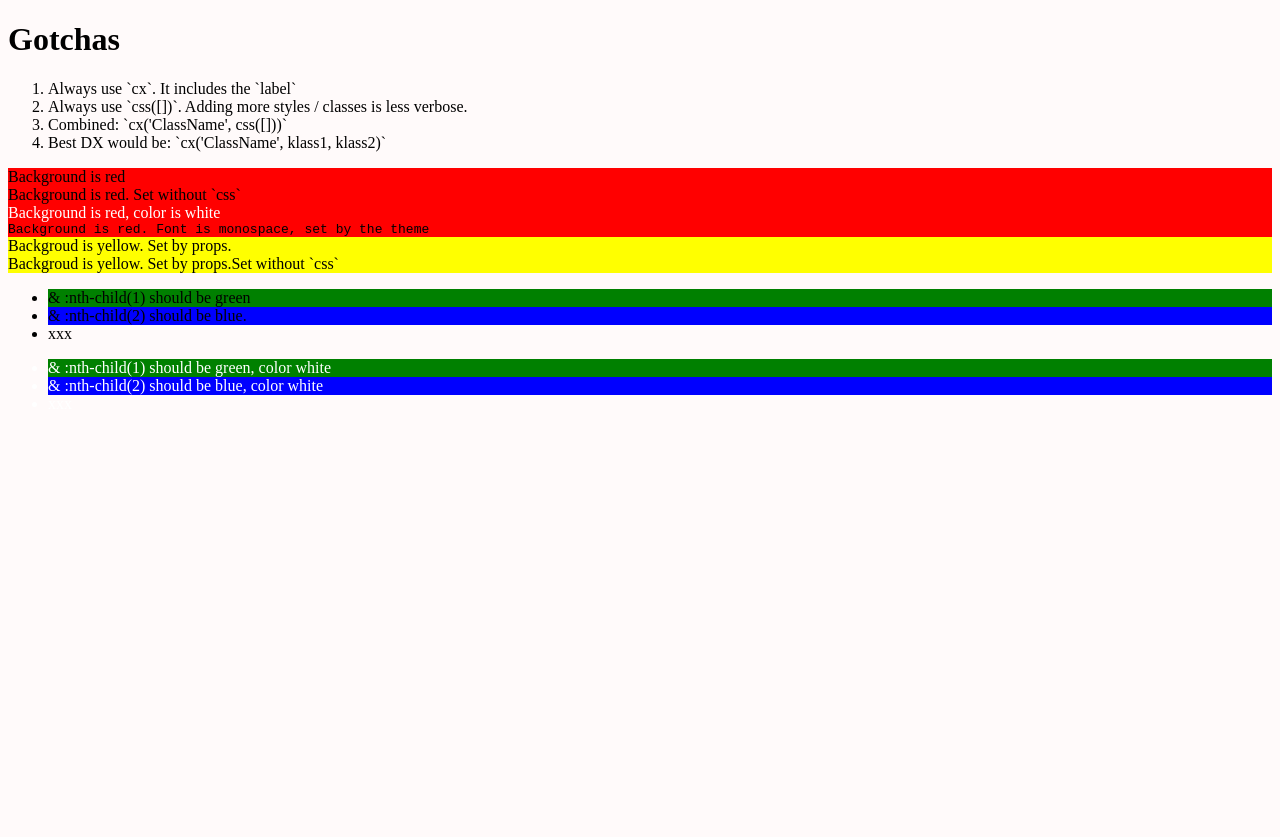
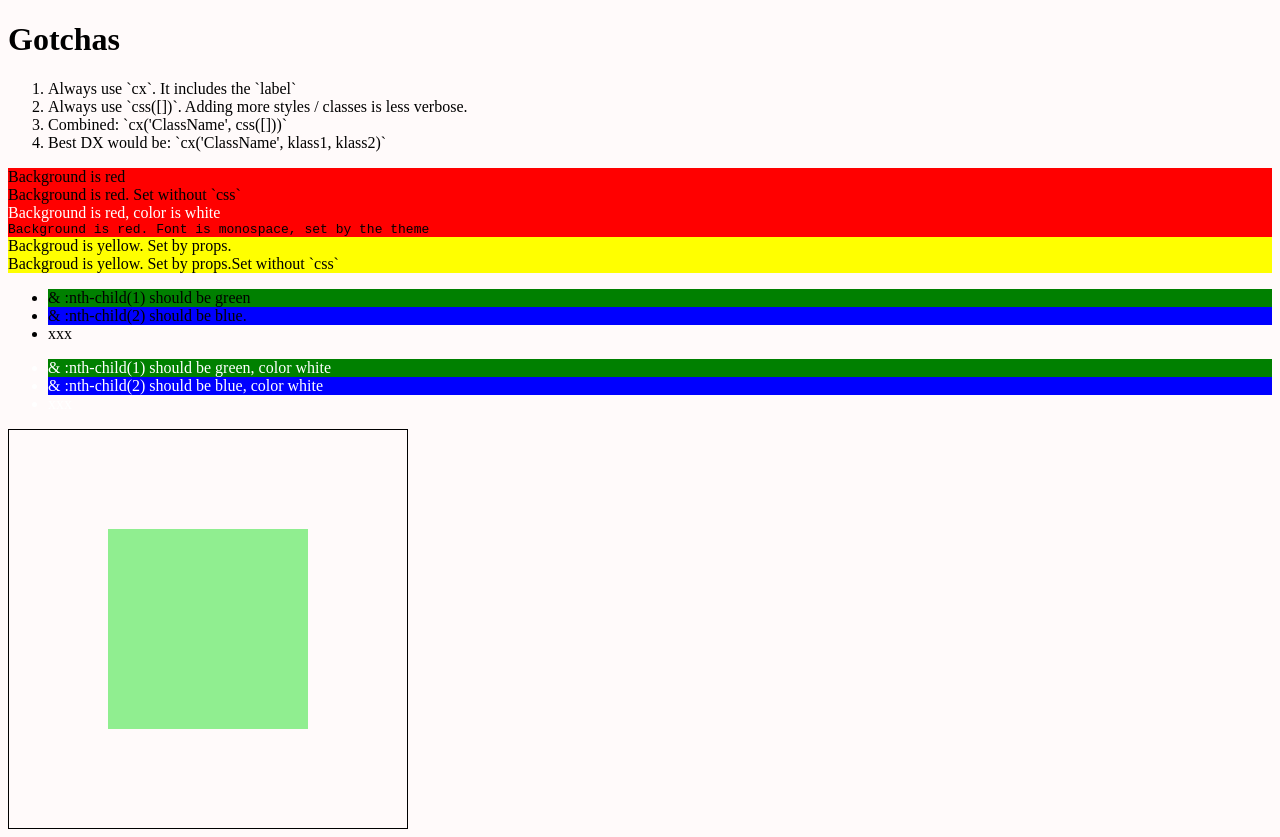
Before and after one commit to osequi/test-emotion, a React (Create React App) app: page / in a window 1280 px wide. Before the commit the page ends 800 px from the top, so only its background shows below. Built offline with nearby package versions, Linux system fonts and the light colour scheme.

Commit message:
Adding animations

```diff
--- a/src/App.js
+++ b/src/App.js
@@ -2,6 +2,7 @@ import React, { useContext } from "react";
 import { cx, css, injectGlobal } from "emotion";
 
 import { ThemeContext } from ".";
+import CssAnimations from "./CssAnimations";
 
 injectGlobal`
 * {
@@ -62,6 +63,36 @@ const list = (props) => {
 
 const cssList = css(list);
 
+//
+//
+
+const container = {
+  width: "400px",
+  height: "400px",
+  border: "1px solid",
+
+  display: "flex",
+  justifyContent: "center",
+  alignItems: "center",
+};
+
+const square = {
+  width: "200px",
+  height: "200px",
+  background: "lightgreen",
+};
+
+const animation = {
+  duration: "2s",
+  timingFunction: "ease-in-out",
+  iterationCount: "infinite",
+  direction: "alternate",
+  keyframes: {
+    from: { transform: "translateX(-50px)" },
+    to: { transform: "translateX(50px)" },
+  },
+};
+
 const App = () => {
   const props = {
     backgroundColor: "yellow",
@@ -106,6 +137,11 @@ const App = () => {
         <li>& :nth-child(2) should be blue, color white</li>
         <li>xxx</li>
       </ul>
+      <div className={cx("Container", css(container))}>
+        <CssAnimations animation={animation}>
+          <div className={cx("Square", css(square))} />
+        </CssAnimations>
+      </div>
     </>
   );
 };
--- /dev/null
+++ b/src/CssAnimations/CssAnimations.js
@@ -0,0 +1,74 @@
+import React from "react";
+import PropTypes from "prop-types";
+import { cx, css, keyframes } from "emotion";
+
+/**
+ * Defines the prop types.
+ * @see https://developer.mozilla.org/en-US/docs/Web/CSS/CSS_Animations/Using_CSS_animations
+ */
+const propTypes = {
+  animation: PropTypes.shape({
+    duration: PropTypes.string,
+    timingFunction: PropTypes.string,
+    delay: PropTypes.string,
+    iterationCount: PropTypes.string,
+    direction: PropTypes.string,
+    fillMode: PropTypes.string,
+    playState: PropTypes.string,
+    keyframes: PropTypes.object,
+  }),
+  children: PropTypes.any,
+};
+
+/**
+ * Defines the default props.
+ */
+const defaultProps = {
+  animation: {},
+  children: null,
+};
+
+/**
+ * Defines the keyframes.
+ */
+const keyframe = keyframes((props) => ({
+  ...props.keyframes,
+}));
+
+/**
+ * Defines the animation.
+ */
+const style = (props) => {
+  return {
+    animationName: `${keyframe}`,
+    animationDuration: props.duration,
+    animationTimingFunction: props.timingFunction,
+    animationDelay: props.delay,
+    animationIterationCount: props.iterationCount,
+    animationDirection: props.direction,
+    animationFillMode: props.fillMode,
+    animationPlayState: props.playState,
+  };
+};
+
+/**
+ * Displays the content inside an animation container.
+ */
+const CssAnimations = (props) => {
+  const { animation, children } = props;
+
+  return (
+    <div className={cx("CssAnimations", css([style(animation)]))}>
+      {children}
+    </div>
+  );
+};
+
+CssAnimations.propTypes = propTypes;
+CssAnimations.defaultProps = defaultProps;
+
+export default CssAnimations;
+export {
+  propTypes as CssAnimationsPropTypes,
+  defaultProps as CssAnimationsDefaultProps,
+};
--- /dev/null
+++ b/src/CssAnimations/CssAnimations.md
@@ -0,0 +1 @@
+## CssAnimations
--- /dev/null
+++ b/src/CssAnimations/index.js
@@ -0,0 +1,5 @@
+export {
+  default,
+  CssAnimationsPropTypes,
+  CssAnimationsDefaultProps,
+} from "./CssAnimations";
```
Also changed, not shown: 2 other files (tests, documents, lock files or other folders).
